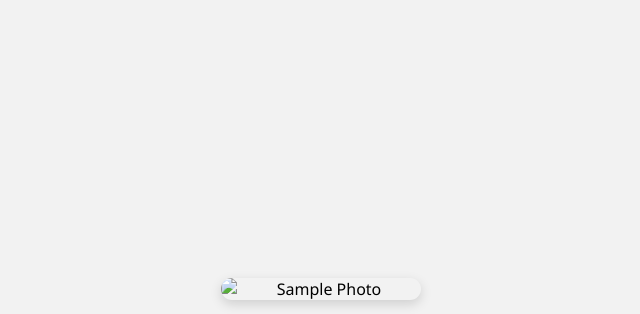
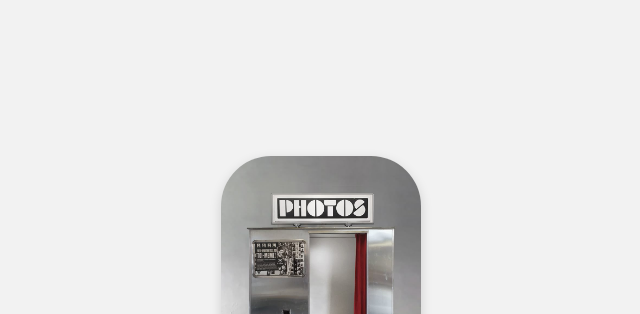
Before and after one commit to mrtk-gello/Shot-n-Go-, a plain HTML site: page index.html in a window 1280 px wide. Shown: the top 314 px of the page, without its empty margins (319-959 px from the left). Drawn offline with Linux system fonts and the light colour scheme; files that its build step writes are made by us from their sources.

Commit message:
Update index.html

```diff
--- a/index.html
+++ b/index.html
@@ -99,7 +99,7 @@
   </style>
 </head>
 <body>
-  <img class="sample-img" src="assets/photobooth.jpg" alt="Sample Photo" />
+  <img class="sample-img" src="photobooth.jpg" alt="Sample Photo" />
   <h1>Welcome to Shot n Go!</h1>
   <p>Strike a pose, pick your vibe, and capture the moment like never before.</p>
   <button onclick="location.href='selfie.html'">Take a Pic</button>
```
